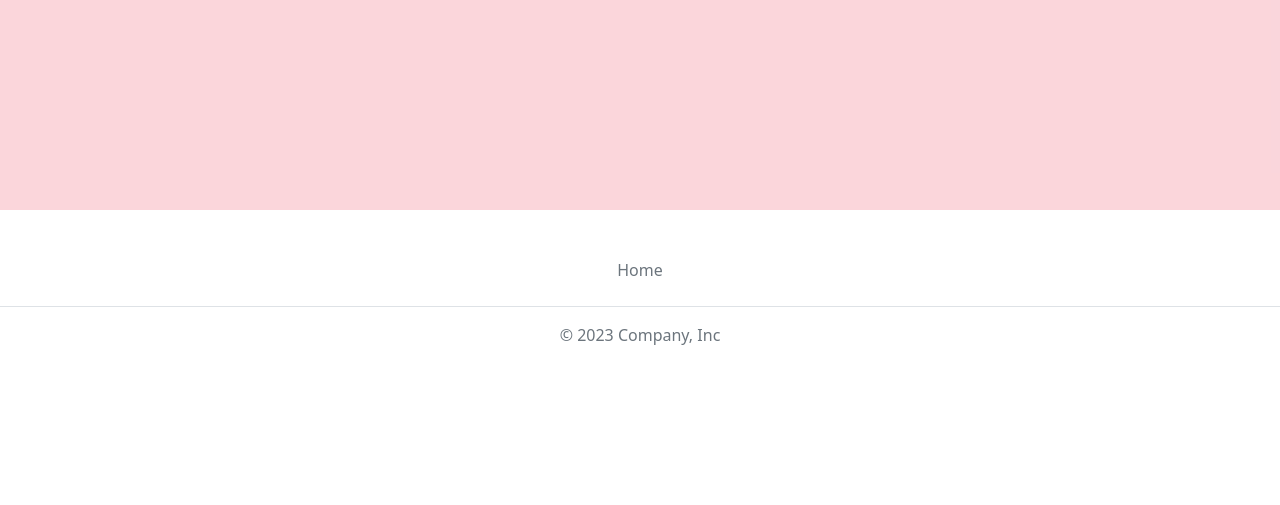
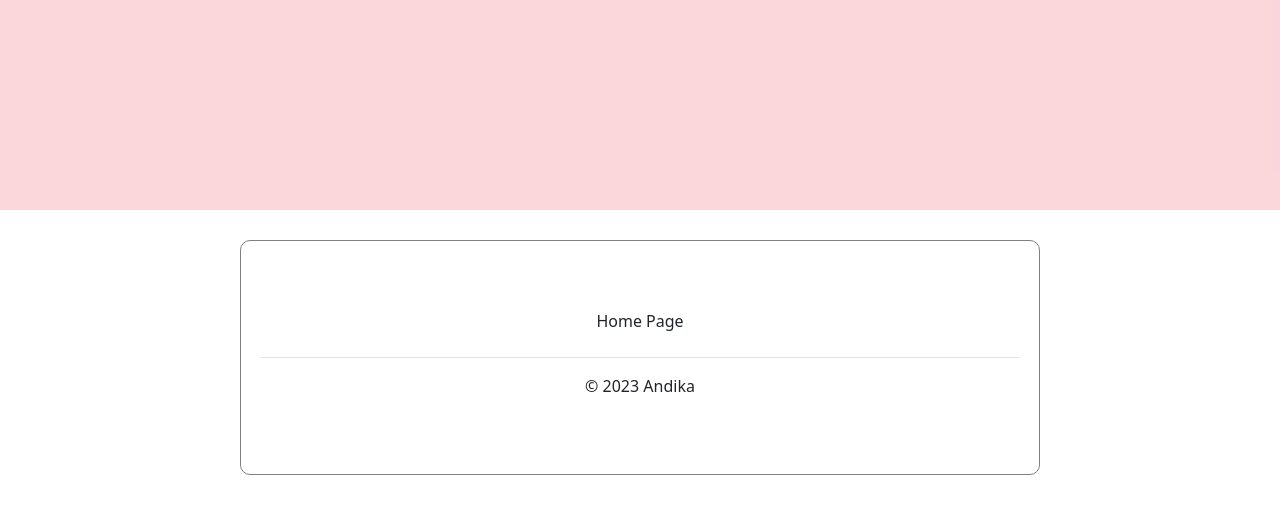
Before and after one commit to Iqbalramad1112/chapter11-2, a Flask app: template templates/detail.html in a window 1280 px wide. Shown: the part 590-1095 px from the top of the page. Before the commit the page ends 993 px from the top, so only its background shows below. Run offline with Flask 3, Linux system fonts and the light colour scheme; the template is opened without the code that fills it, so the values that code supplies are empty.

Commit message:
Update detail.html

```diff
--- a/templates/detail.html
+++ b/templates/detail.html
@@ -1,51 +1,95 @@
 <!DOCTYPE html>
 <html lang="en">
+
 <head>
     <meta charset="utf-8" />
     <meta name="viewport" content="width=device-width, initial-scale=1" />
     <meta property="og:title" content="My Personal Word List" />
-    <meta property="og:description" content="A collection of my words" />
-    <meta
-      property="og:image"
-      content="{{url_for('static', filename='logo_red.png')}}"
-    />
-    <link
-      rel="shortcut icon"
-      href="{{url_for('static', filename='favico.ico')}}"
-      type="image/x-icon"
-    />
-    <link
-      rel="icon"
-      href="{{ url_for('static', filename='favico.ico') }}"
-      type="image/x-icon"
-    />
-    <link
-      href="https://cdn.jsdelivr.net/npm/bootstrap@5.1.3/dist/css/bootstrap.min.css"
-      rel="stylesheet"
-      integrity="sha384-1BmE4kWBq78iYhFldvKuhfTAU6auU8tT94WrHftjDbrCEXSU1oBoqyl2QvZ6jIW3"
-      crossorigin="anonymous"
-    />
-    <title>Personal Word List - Detail</title>
-    <link
-      href='{{ url_for("static", filename="mystyle.css") }}'
-      rel="stylesheet"
-    />
-    <script
-      src="https://code.jquery.com/jquery-3.6.0.js"
-      integrity="sha256-H+K7U5CnXl1h5ywQfKtSj8PCmoN9aaq30gDh27Xc0jk="
-      crossorigin="anonymous"
-    ></script>
+    <meta property="og:description" content="A detail of my words" />
+    <meta property="og:image" content="{{url_for('static', filename='logo_red.png')}}" />
+    <link rel="shortcut icon" href="{{url_for('static', filename='favico.ico')}}" type="image/x-icon" />
+    <link rel="icon" href="{{url_for('static', filename='favico.ico')}}" type="image/x-icon" />
+    <link href="https://cdn.jsdelivr.net/npm/bootstrap@5.1.3/dist/css/bootstrap.min.css" rel="stylesheet"
+        integrity="sha384-1BmE4kWBq78iYhFldvKuhfTAU6auU8tT94WrHftjDbrCEXSU1oBoqyl2QvZ6jIW3" crossorigin="anonymous" />
+    <title>Personal Word List -Detail</title>
+    <link rel="stylesheet" href="{{url_for('static', filename='mystyle.css')}}" />
+</head>
+
+<body>
+    <div class="wrap">
+        <div class="banner" onclick="window.location.href = '/'"></div>
+
+        <div class="container">
+            <div class="d-flex justify-content-between align-items-end">
+                <div>
+                    <h1 id="word" style="display: inline">{{ word }}</h1>
+                </div>
+            </div>
+            <hr />
+            <div id="definition">
+                {% for def in definitions %}
+                {% set category = def.fl %}
+                {% set shortdef = def.shortdef[0] %}
+                {% set date = def.date %}
+                <div style="padding: 10px">
+                    <i>{{category}}</i>
+                    <br />
+                    {{shortdef}}
+                    <br />
+                    <span class="example">{{date}}</span>
+                </div>
+                {% endfor %}
+            </div>
+            <hr />
+            {% if status == 'new' %}
+            <button onclick="save_word()" id="btn-save" class="btn btn-sparta-outline btn-lg">
+                SAVE
+            </button>
+            {% else %}
+            <button onclick="delete_word()" id="btn-delete" class="btn btn-sparta btn-lg">
+                DELETE
+            </button>
+
+            <div id="examples" class="container">
+                <h3 style="text-align: center;margin-bottom:1rem">Write your own sentences!</h3>
+                <ul id="example-list">
+                </ul>
+                <div class="d-flex justify-content-between" style="margin-left:20px;">
+                    <input id="new-example" class="form-control form-control-sm" style="margin-right: 0.5rem">
+                    <button class="btn btn-outline-secondary btn-sm" onclick="add_ex()">add</button>
+                </div>
+            </div>
+
+            {% endif %}
+        </div>
+    </div>
+    </div>
+    <div class="container">
+        <footer class="py-3 my-4">
+            <ul class="nav justify-content-center border-bottom pb-3 mb-3">
+                <li class="nav-item">
+                    <a href="/" class="nav-link px-2 text-body-secondary text-dark">Home Page</a>
+                </li>
+            </ul>
+            <p class="text-center text-body-secondary">© 2023 Andika</p>
+        </footer>
+    </div>
+    <script src="https://cdn.jsdelivr.net/npm/bootstrap@5.1.3/dist/js/bootstrap.bundle.min.js"
+        integrity="sha384-ka7Sk0Gln4gmtz2MlQnikT1wXgYsOg+OMhuP+IlRH9sENBO0LRn5q+8nbTov4+1p"
+        crossorigin="anonymous"></script>
+    <script src="https://code.jquery.com/jquery-3.6.0.js"
+        integrity="sha256-H+K7U5CnXl1h5ywQfKtSj8PCmoN9aaq30gDh27Xc0jk=" crossorigin="anonymous"></script>
     <script>
-      let word = "{{ word }}";
+        let word = '{{ word }}';
         $(document).ready(function () {
+            // get_definitions();
             get_examples();
         });
-
         function get_definitions() {
-        let api_key = "6b4f2048-9095-4703-986c-0bb87435756c";
+            let api_key = 'e0dd1771-abb3-4dea-b948-f96e41e2a483';
             let url = `https://www.dictionaryapi.com/api/v3/references/collegiate/json/${word}?key=${api_key}`;
             $.ajax({
-          type: "GET",
+                type: 'GET',
                 url: url,
                 data: {},
                 success: function (response) {
@@ -62,15 +106,15 @@
                                         <span class="example">${date}</span>
                                     </div>
                                                 `;
-            let container = $("#definition");
+                    let container = $('#definition');
                     container.empty();
                     container.append(temp_html);
-          },
+                }
             });
         }
-
         function save_word() {
             let defs = {{ definitions | tojson }};
+
             for (let i = 0; i < defs.length; i++) {
                 let def = defs[i];
                 let category = def.fl;
@@ -81,176 +125,115 @@
                     category: category,
                     shortdef: shortdef,
                     date: date,
-          };
                 }
-
+            }
             let data = {
                 word_give: word,
                 definitions_give: defs,
             };
             $.ajax({
-          type: "POST",
-          url: "/api/save_word",
+                type: 'POST',
+                url: '/api/save_word',
                 data: JSON.stringify(data),
                 headers: {
-            "Content-Type": "application/json",
+                    'Content-Type': 'application/json',
                 },
                 success: function (response) {
-            if (response.result === "success") {
+                    if (response.result === 'success') {
                         alert(response.msg);
                         window.location.href = `/detail/${word}?status_give=old`;
                     } else {
-              alert("Something went wrong");
+                        alert('Something went wrong');
                     }
-          },
+                }
             });
         }
 
         function delete_word() {
             $.ajax({
-          type: "POST",
-          url: "/api/delete_word",
+                type: 'POST',
+                url: '/api/delete_word',
                 data: {
                     word_give: word,
                 },
                 success: function (response) {
-            if (response.result === "success") {
+                    if (response.result === 'success') {
                         alert(response.msg);
                         window.location.href = `/detail/${word}?status_give=new`;
                     } else {
-              alert("Something went wrong...");
+                        alert('Something went wrong...');
                     }
-          },
+                }
             });
         }
 
         function get_examples() {
-        $("#example-list").empty();
+            let list = $("#example-list");
+            list.empty();
             $.ajax({
                 type: "GET",
                 url: `/api/get_exs?word=${word}`,
                 data: {},
                 success: function (response) {
-            let exs = response["examples"];
-            for (let i = 0; i < exs.length; i++) {
-              let ex = exs[i];
-              let temp_html = `
-              <li>
-                ${ex.example}&nbsp;&nbsp;&nbsp;<a href="javascript:delete_ex('${ex.id}')">delete</a>
+                    console.log(response)
+                    if (response.result === 'success') {
+                        let examples = response.examples;
+                        let temp_html = '';
+                        for (let i = 0; i < examples.length; i++) {
+                            let example = examples[i];
+                            let id = example.id;
+                            let sentence = example.example;
+                            temp_html += `
+                                            <li>${sentence}&nbsp;&nbsp;&nbsp;
+                                            <a href="javascript:delete_ex('${id}')">delete</a>
                                             </li>
                                             `;
-              $("#example-list").append(temp_html);
                         }
-          },
+                        list.append(temp_html);
+                    }
+                }
             });
         }
 
         function add_ex() {
-        let new_ex = $("#new-example").val();
-
+            let new_ex = $('#new-example').val();
+            console.log(new_ex)
             $.ajax({
                 type: "POST",
                 url: `/api/save_ex`,
                 data: {
-            word: word,
                     example: new_ex,
+                    word:word,
                 },
                 success: function (response) {
-            alert(response.msg)
-            $("#new-example").val("");
+                    console.log(response);
+                    if(response.result === 'success'){
+                        alert(response.msg);
                         get_examples();
-          },
+                    }
+                }
             });
         }
 
         function delete_ex(id) {
+            console.log("deleting", id)
             $.ajax({
                 type: "POST",
                 url: `/api/delete_ex`,
                 data: {
                     word: word,
-            id: id,
+                    id: id
                 },
                 success: function (response) {
-            alert(response.msg)
+                    if(response.result === 'success') {
+                        alert(response.msg);
                         get_examples();
-          },
+                    }
+                }
             });
         }
+
     </script>
-  </head>
-  <body>
-    <div class="wrap">
-      <div class="banner" onclick="window.location.href = '/'"></div>
-      <div class="container">
-        <div class="d-flex justify-content-between align-items-end">
-          <div>
-            <h1 id="word" style="display: inline">{{ word }}</h1>
-          </div>
-        </div>
-        <hr />
-        <div id="definition">
-          {% for def in definitions %} {% set category = def.fl %} {% set
-          shortdef = def.shortdef[0] %} {% set date = def.date %}
-          <div style="padding: 10px">
-            <i>{{category}}</i>
-            <br />
-            {{shortdef}}
-            <br />
-            <span class="example">{{date}}</span>
-          </div>
-          {% endfor %}
-        </div>
-        <hr />
-        {% if status == 'new' %}
-        <button
-          onclick="save_word()"
-          id="btn-save"
-          class="btn btn-sparta-outline btn-lg"
-        >
-          SAVE
-        </button>
-        {% else %}
-        <button
-          onclick="delete_word()"
-          id="btn-delete"
-          class="btn btn-sparta btn-lg"
-        >
-          DELETE
-        </button>
-        <div id="examples" class="container">
-          <h3 style="text-align: center; margin-bottom: 1rem">
-            Write your own sentences!
-          </h3>
-          <ul id="example-list">
-          </ul>
-          <div class="d-flex justify-content-between" style="margin-left: 20px">
-            <input
-              id="new-example"
-              class="form-control form-control-sm"
-              style="margin-right: 0.5rem"
-            />
-            <button class="btn btn-outline-secondary btn-sm" onclick="add_ex()">
-              add
-            </button>
-          </div>
-        </div>
-        {% endif %}
-      </div>
-    </div>
+</body>
 
-    <footer class="py-3 my-4">
-      <ul class="nav justify-content-center border-bottom pb-3 mb-3">
-        <li class="nav-item">
-          <a href="/" class="nav-link px-2 text-muted">Home</a>
-        </li>
-      </ul>
-      <p class="text-center text-muted">© 2023 Company, Inc</p>
-    </footer>
-    <script
-      src="https://cdn.jsdelivr.net/npm/bootstrap@5.1.3/dist/js/bootstrap.bundle.min.js"
-      integrity="sha384-ka7Sk0Gln4gmtz2MlQnikT1wXgYsOg+OMhuP+IlRH9sENBO0LRn5q+8nbTov4+1p"
-      crossorigin="anonymous"
-    ></script>
-  </body>
 </html>
```
Lines whose indentation alone changed are shown as unchanged.
